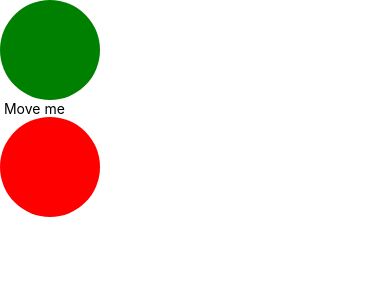
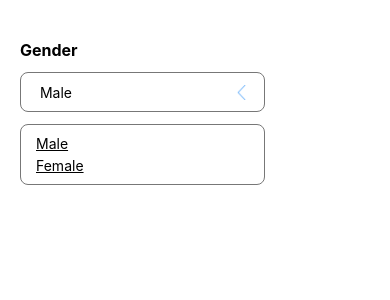
Before and after one commit to wahas-mughal/react-native-animations, a React Native app: screen / in a window 390 px wide. Shown: the top 300 px of the page. Built offline with nearby package versions, Linux system fonts and the light colour scheme.

Commit message:
working on dropdown animations

```diff
--- a/App.tsx
+++ b/App.tsx
@@ -1,5 +1,6 @@
 import React, {useState, FC} from 'react';
 import {Text, Animated, View, TouchableOpacity} from 'react-native';
+import DropdownAnimations from './animations/DropdownAnimations';
 import FadeInFadeOut from './animations/FadeInFadeOut';
 import PanResponder from './animations/PanResponder';
 import PanResponderTransform from './animations/PanResponderTransform';
@@ -62,7 +63,7 @@ const App: FC = () => {
         }}
       /> */}
 
-      <Animated.View
+      {/* <Animated.View
         style={{
           width: 100,
           height: 100,
@@ -74,11 +75,12 @@ const App: FC = () => {
 
       <TouchableOpacity onPress={moveBallHandler}>
         <Text> Move me </Text>
-      </TouchableOpacity>
+      </TouchableOpacity> */}
 
       {/* <FadeInFadeOut /> */}
       {/* <PanResponder /> */}
-      <PanResponderTransform />
+      {/* <PanResponderTransform /> */}
+      <DropdownAnimations />
     </View>
   );
 };
--- /dev/null
+++ b/animations/DropdownAnimations.tsx
@@ -0,0 +1,94 @@
+import {
+  StyleSheet,
+  Text,
+  View,
+  SafeAreaView,
+  Image,
+  Pressable,
+  Animated,
+  Easing,
+} from 'react-native';
+import React, {FC, useState} from 'react';
+
+const DropdownAnimations: FC = () => {
+  const dropdownIconRotate = useState(new Animated.Value(0))[0];
+  const dropdownOptions = useState(new Animated.Value(0))[0];
+
+  //rotate the icon
+  const rotateIconHandler = () => {
+    console.log('pressed');
+    Animated.timing(dropdownIconRotate, {
+      toValue: 1,
+      duration: 400,
+      easing: Easing.linear,
+      useNativeDriver: true,
+    }).start();
+  };
+
+  return (
+    <SafeAreaView style={styles.container}>
+      <View style={{marginTop: 20}}>
+        <Text style={{fontWeight: 'bold', fontSize: 16}}>Gender</Text>
+      </View>
+      <Pressable style={styles.dropdown} onPress={rotateIconHandler}>
+        <Text> Male</Text>
+        <Animated.Image
+          source={require('../assets/icons/left-arrow.png')}
+          style={{
+            width: 15,
+            height: 15,
+            transform: [
+              {
+                rotate: dropdownIconRotate.interpolate({
+                  inputRange: [0, 1],
+                  outputRange: ['0deg', '-90deg'],
+                }),
+              },
+            ],
+          }}
+        />
+      </Pressable>
+      <View style={styles.dropdownOptions}>
+        <Pressable>
+          <Text style={{textDecorationLine: 'underline', marginBottom: 5}}>
+            Male
+          </Text>
+        </Pressable>
+        <Pressable>
+          <Text style={{textDecorationLine: 'underline'}}>Female</Text>
+        </Pressable>
+      </View>
+    </SafeAreaView>
+  );
+};
+
+export default DropdownAnimations;
+
+const styles = StyleSheet.create({
+  container: {
+    flex: 1,
+    backgroundColor: '#FFF',
+    margin: 20,
+  },
+  dropdown: {
+    width: '70%',
+    height: '5%',
+    paddingHorizontal: 15,
+    borderColor: '#777',
+    borderWidth: 1,
+    flexDirection: 'row',
+    justifyContent: 'space-between',
+    alignItems: 'center',
+    marginTop: 12,
+    borderRadius: 8,
+  },
+  dropdownOptions: {
+    width: '70%',
+    paddingHorizontal: 15,
+    paddingVertical: 10,
+    borderColor: '#777',
+    borderWidth: 1,
+    marginTop: 12,
+    borderRadius: 8,
+  },
+});
```
Also changed, not shown: assets/icons/left-arrow.png (added).
